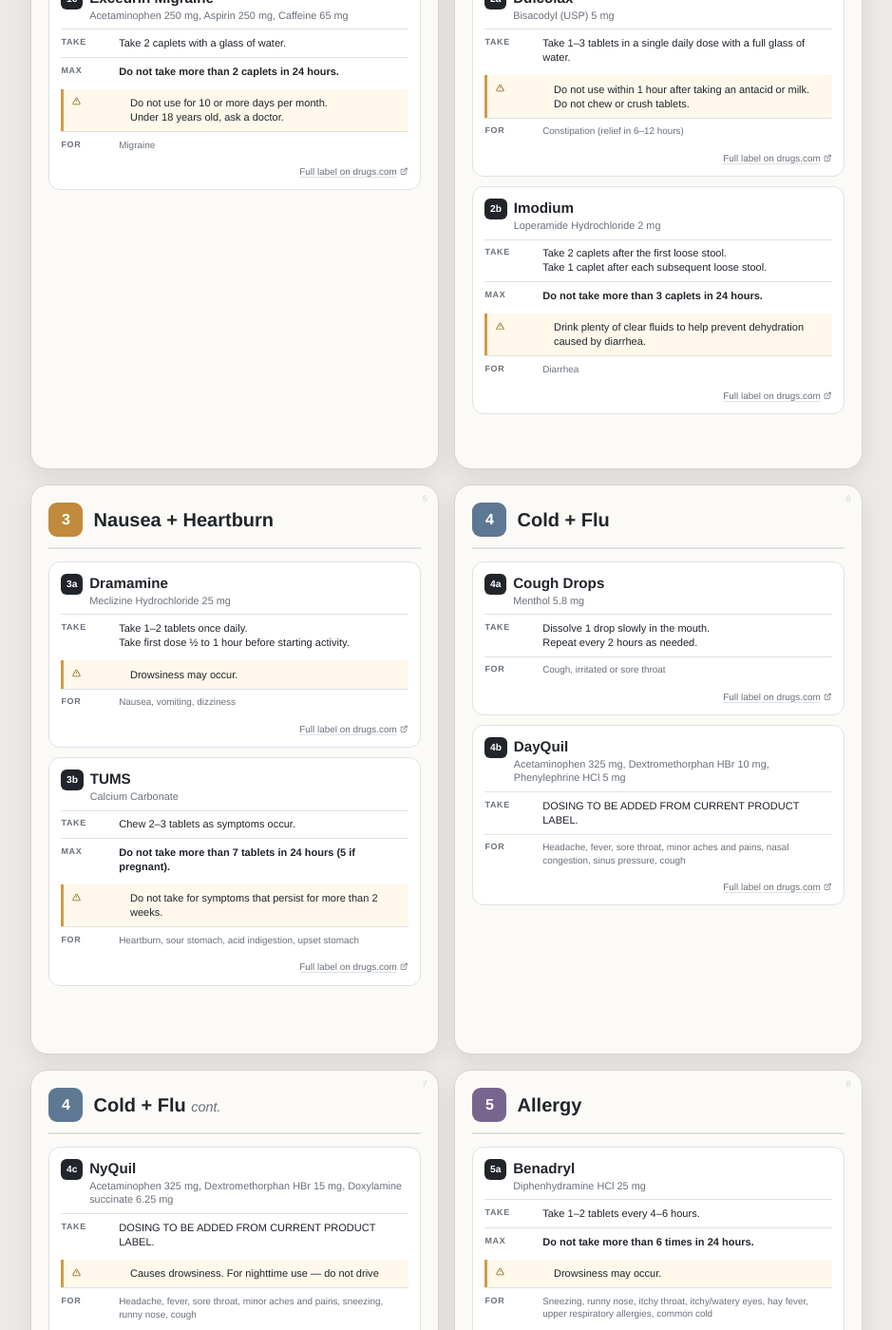
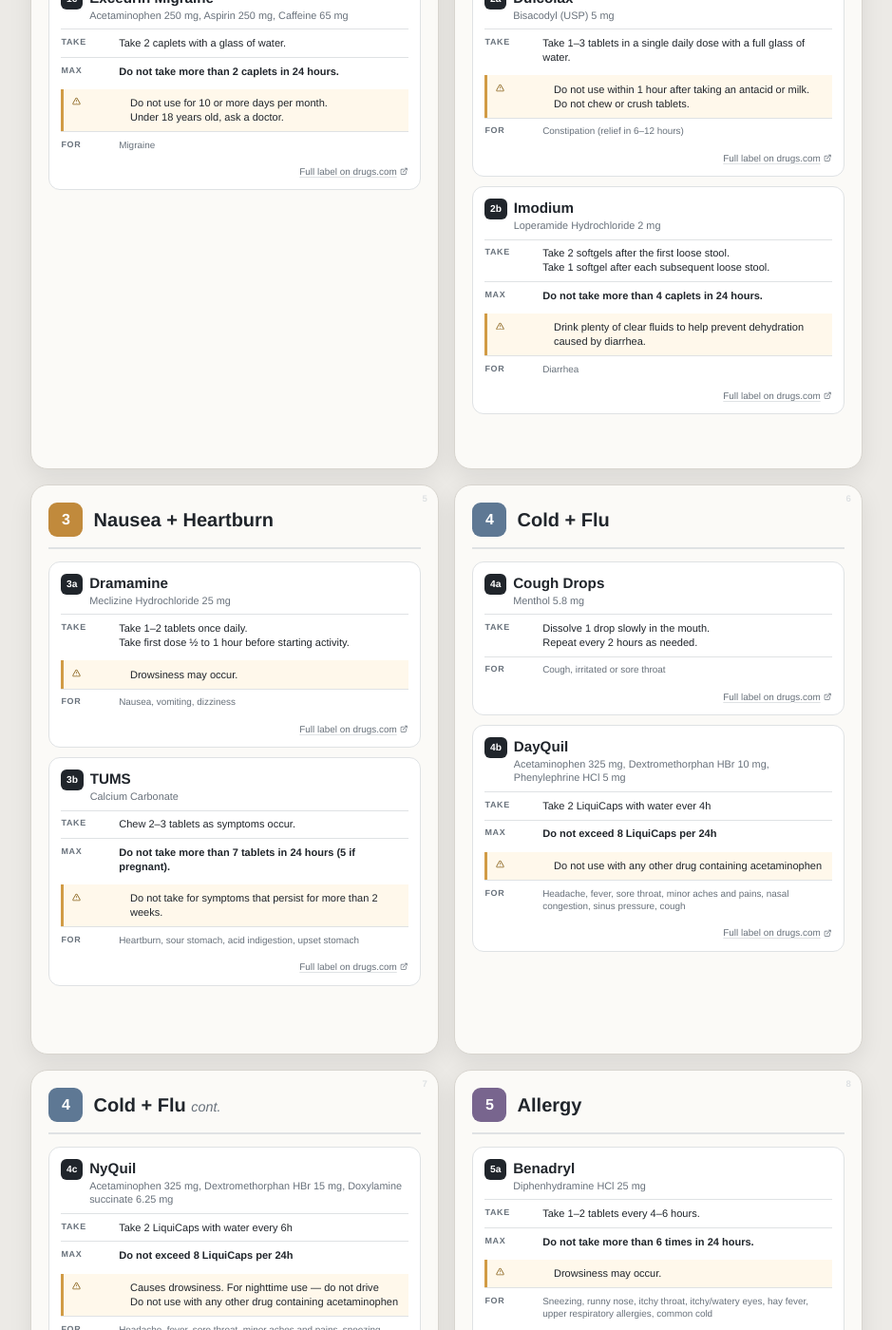
Before and after one commit to not-emily/med-kit-reference, a Jekyll site: the page built from index.md, in a window 1280 px wide and 1400 px high, scrolled down 968 px. Shown: the whole window at 95% size, without its empty margins (158-1097 px from the left). Built offline with Jekyll 4.4.1, drawn with Linux system fonts in a browser that asks for light colours.

Commit message:
Update medications

```diff
--- a/_data/medications.yml
+++ b/_data/medications.yml
@@ -59,9 +59,9 @@ categories:
         name: Imodium
         ingredient: Loperamide Hydrochloride 2 mg
         take:
-          - Take 2 caplets after the first loose stool.
-          - Take 1 caplet after each subsequent loose stool.
-        max: Do not take more than 3 caplets in 24 hours.
+          - Take 2 softgels after the first loose stool.
+          - Take 1 softgel after each subsequent loose stool.
+        max: Do not take more than 4 caplets in 24 hours.
         warnings:
           - Drink plenty of clear fluids to help prevent dehydration caused by diarrhea.
         uses: Diarrhea
@@ -113,9 +113,10 @@ categories:
         name: DayQuil
         ingredient: Acetaminophen 325 mg, Dextromethorphan HBr 10 mg, Phenylephrine HCl 5 mg
         take:
-          - DOSING TO BE ADDED FROM CURRENT PRODUCT LABEL.
-        max: ""
-        warnings: []
+          - Take 2 LiquiCaps with water ever 4h
+        max: "Do not exceed 8 LiquiCaps per 24h"
+        warnings:
+          - Do not use with any other drug containing acetaminophen
         uses: Headache, fever, sore throat, minor aches and pains, nasal congestion, sinus pressure, cough
         drugs_url: https://www.drugs.com/mtm/dayquil-cold-and-flu
 
@@ -123,10 +124,11 @@ categories:
         name: NyQuil
         ingredient: Acetaminophen 325 mg, Dextromethorphan HBr 15 mg, Doxylamine succinate 6.25 mg
         take:
-          - DOSING TO BE ADDED FROM CURRENT PRODUCT LABEL.
-        max: ""
+          - Take 2 LiquiCaps with water every 6h
+        max: "Do not exceed 8 LiquiCaps per 24h"
         warnings:
           - Causes drowsiness. For nighttime use — do not drive
+          - Do not use with any other drug containing acetaminophen
         uses: Headache, fever, sore throat, minor aches and pains, sneezing, runny nose, cough
         drugs_url: https://www.drugs.com/mtm/nyquil-cold-and-flu
 
```
